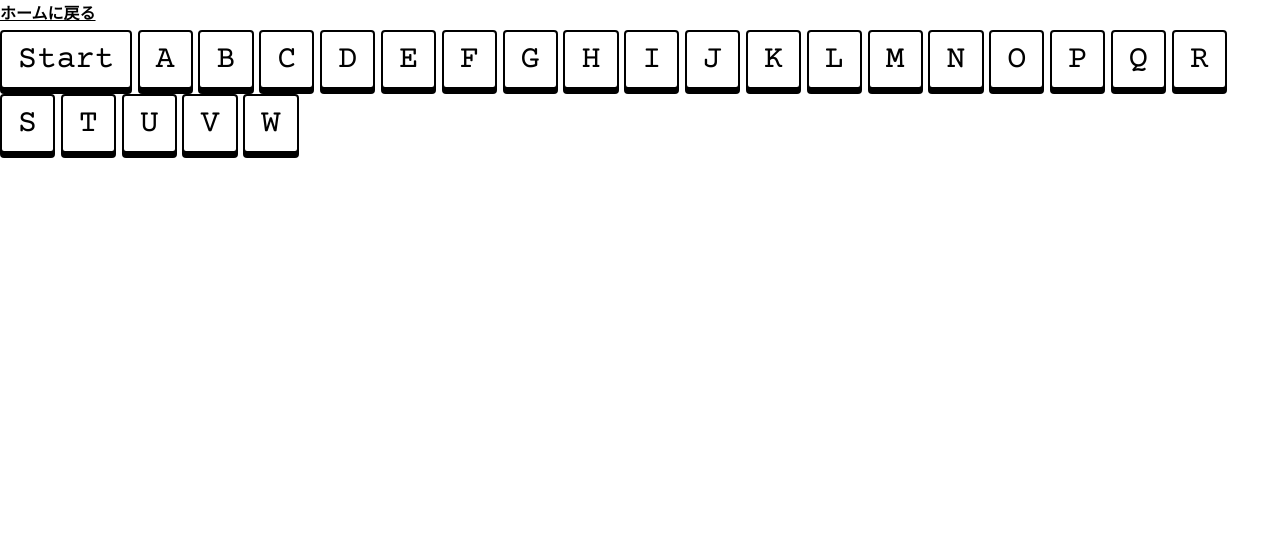
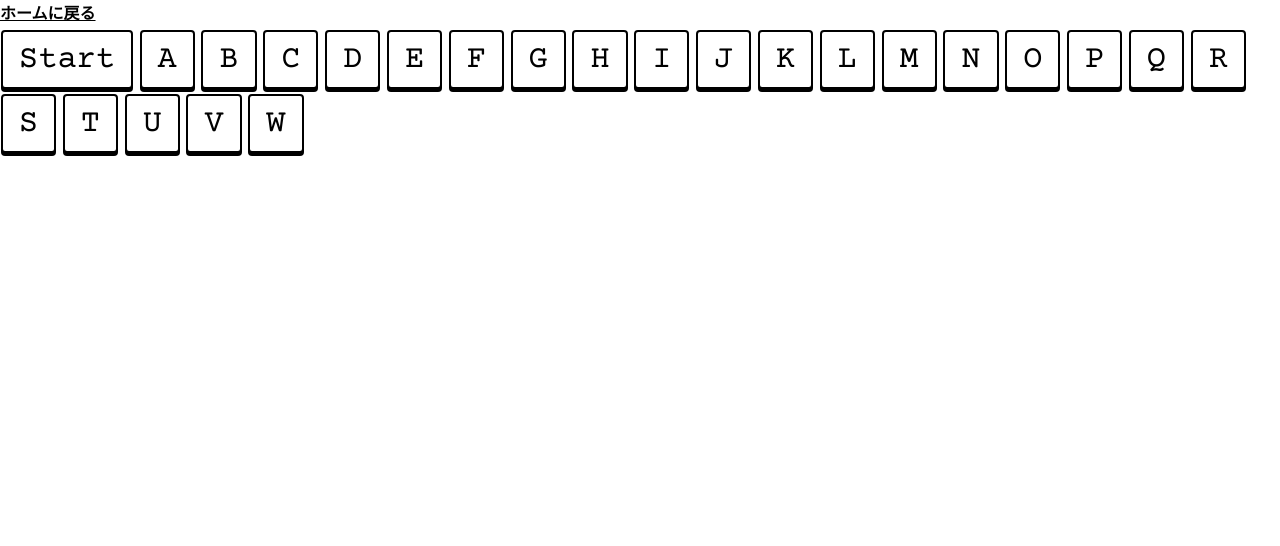
Before and after one commit to rookie-tanaka/Brass-Player, a website built with Vite: page christmas-carol-fantasy/index.html in a window 1280 px wide. Shown: the top 546 px of the page. Built offline with nearby package versions, Linux system fonts and the light colour scheme.

Commit message:
ボタンのmarginとbox-shadowの変更

```diff
--- a/css/style.css
+++ b/css/style.css
@@ -79,7 +79,7 @@ button {
     max-width: 100%;
     width: auto;
     padding: 0.6rem 1rem;
-    margin: 5px 1px 0 0;
+    margin: 5px 1px 0 1px;
     font-size: 2rem;
     background-color: white;
     border: 2px solid black;
@@ -90,19 +90,19 @@ button {
     font-family: "Courier Prime", monospace;
     color: black;
     text-decoration: none;
-    box-shadow: 0 5px 0 0 black;
+    box-shadow: 0 3px 0 0 black;
     transition: all 0.1s ease;
     -webkit-user-select: none;
     -moz-user-select: none;
     user-select: none;
 }
 button:hover {
-    box-shadow: 0 6px 0 0 black;
+    box-shadow: 0 4px 0 0 black;
     transform: translateY(-1px);
 }
 button:active {
     box-shadow: none;
-    transform: translateY(5px);
+    transform: translateY(3px);
 }
 
 .container {
```
